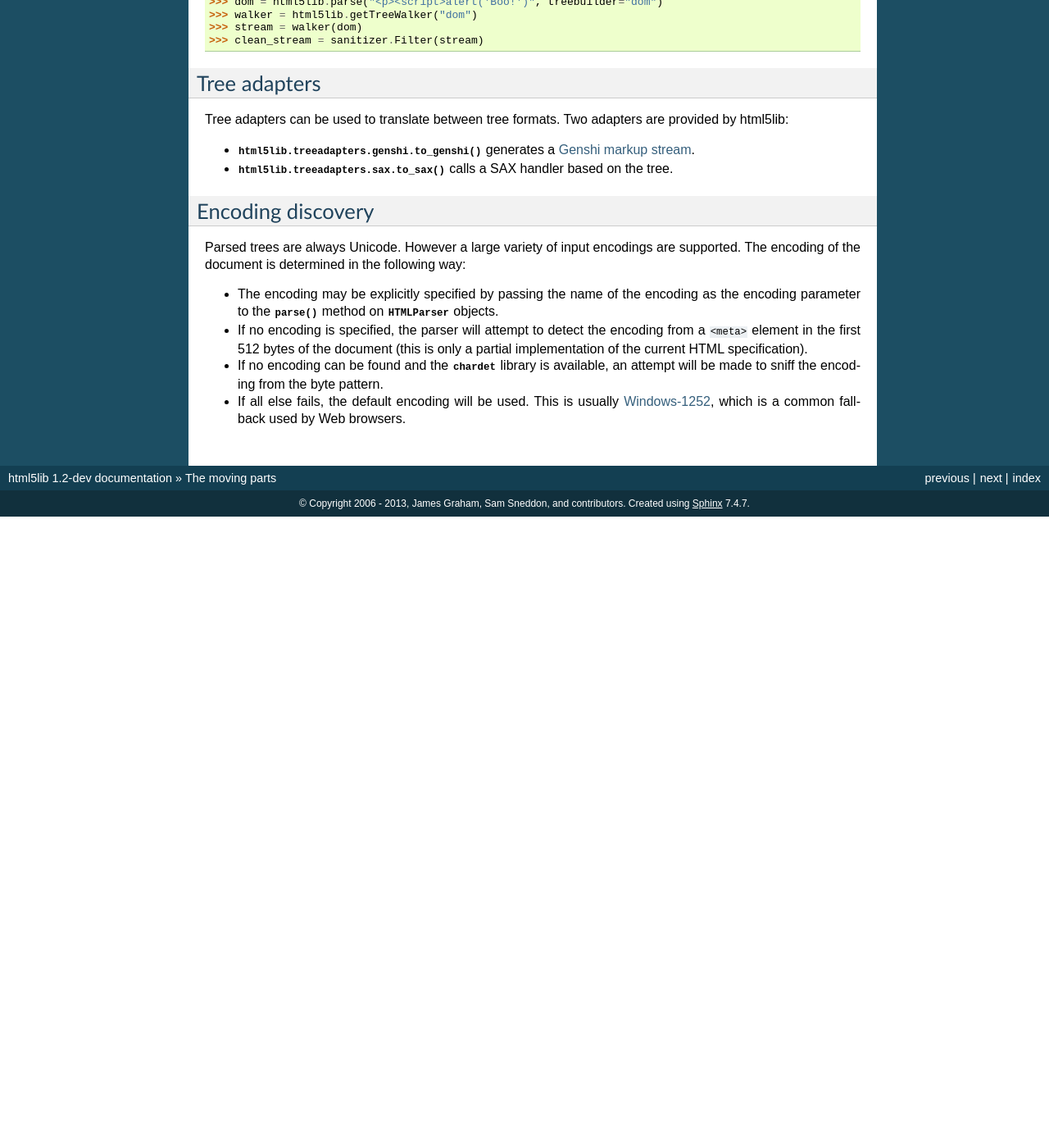
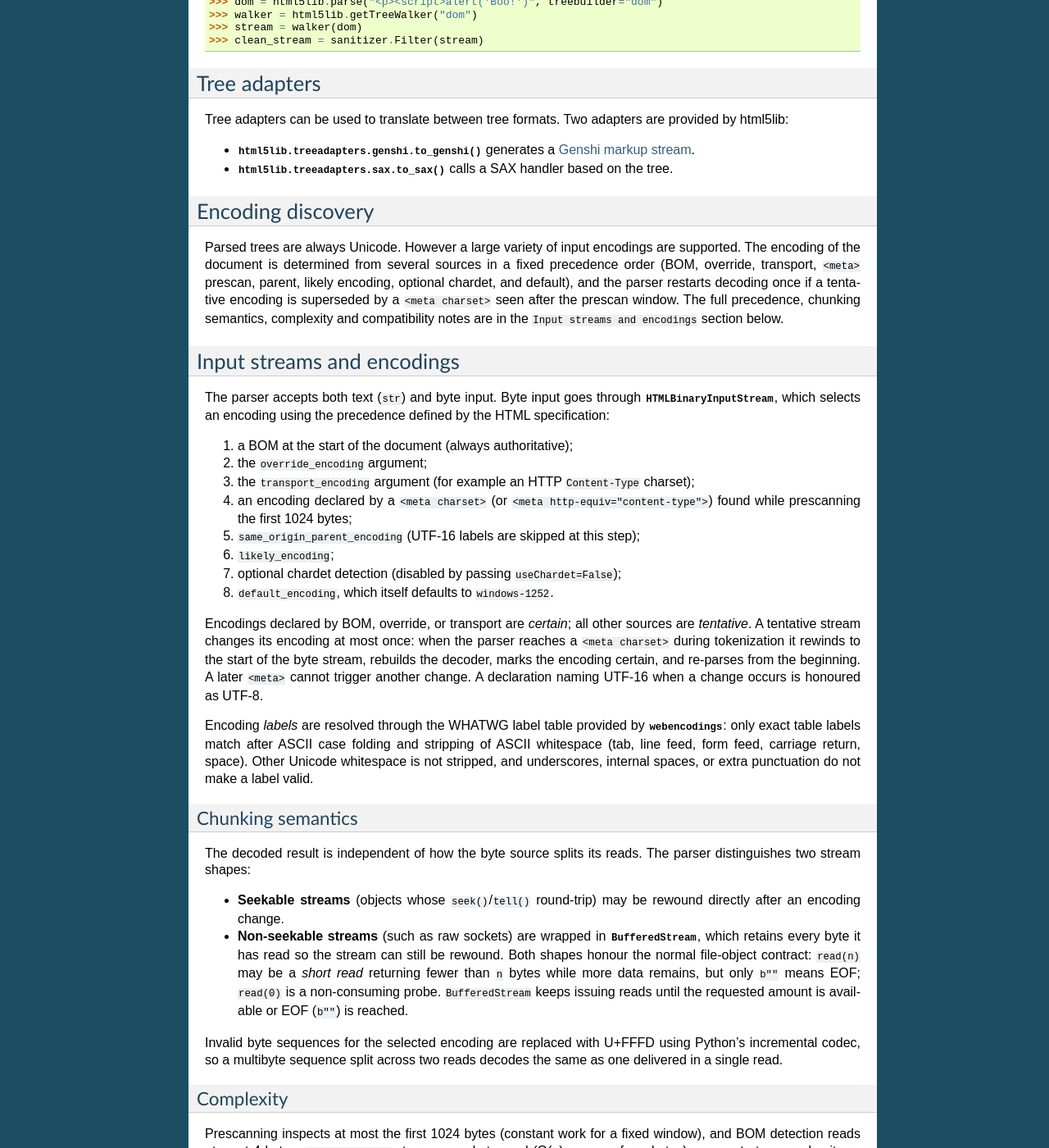
Before and after one commit to LZY2606/ZY10254, a Sphinx documentation site: the page built from doc/movingparts.rst, in a window 1280 px wide and 1400 px high, scrolled down 1824 px. Shown: the whole window at 82% size. Built offline with Sphinx 7.4.7, drawn with Linux system fonts in a browser that asks for light colours; before the commit the page ends 2454 px from its top, so only the background shows below that; some of the changed text lies outside the part shown.

Commit message:
pwgsb 1257 run B: product snapshot (session 01a0c765-e7ef-7250-81bc-052a92e0f34b)

```diff
--- a/doc/movingparts.rst
+++ b/doc/movingparts.rst
@@ -144,22 +144,84 @@ Encoding discovery
 ------------------
 
 Parsed trees are always Unicode. However a large variety of input
-encodings are supported. The encoding of the document is determined in
-the following way:
+encodings are supported. The encoding of the document is determined from
+several sources in a fixed precedence order (BOM, override, transport,
+``<meta>`` prescan, parent, likely encoding, optional chardet, and
+default), and the parser restarts decoding once if a tentative encoding
+is superseded by a ``<meta charset>`` seen after the prescan window. The
+full precedence, chunking semantics, complexity and compatibility notes
+are in the ``Input streams and encodings`` section below.
 
-* The encoding may be explicitly specified by passing the name of the
-  encoding as the encoding parameter to the
-  :meth:`~html5lib.html5parser.HTMLParser.parse` method on
-  :class:`~html5lib.html5parser.HTMLParser` objects.
+Input streams and encodings
+---------------------------
 
-* If no encoding is specified, the parser will attempt to detect the
-  encoding from a ``<meta>``  element in the first 512 bytes of the
-  document (this is only a partial implementation of the current HTML
-  specification).
+The parser accepts both text (``str``) and byte input. Byte input goes through
+:class:`~html5lib._inputstream.HTMLBinaryInputStream`, which selects an
+encoding using the precedence defined by the HTML specification:
 
-* If no encoding can be found and the :mod:`chardet` library is available, an
-  attempt will be made to sniff the encoding from the byte pattern.
+#. a BOM at the start of the document (always authoritative);
+#. the ``override_encoding`` argument;
+#. the ``transport_encoding`` argument (for example an HTTP
+   ``Content-Type`` charset);
+#. an encoding declared by a ``<meta charset>`` (or
+   ``<meta http-equiv="content-type">``) found while prescanning the first
+   1024 bytes;
+#. ``same_origin_parent_encoding`` (UTF-16 labels are skipped at this step);
+#. ``likely_encoding``;
+#. optional chardet detection (disabled by passing ``useChardet=False``);
+#. ``default_encoding``, which itself defaults to ``windows-1252``.
 
-* If all else fails, the default encoding will be used. This is usually
-  `Windows-1252 <http://en.wikipedia.org/wiki/Windows-1252>`_, which is
-  a common fallback used by Web browsers.
+Encodings declared by BOM, override, or transport are *certain*; all other
+sources are *tentative*. A tentative stream changes its encoding at most
+once: when the parser reaches a ``<meta charset>`` during tokenization it
+rewinds to the start of the byte stream, rebuilds the decoder, marks the
+encoding certain, and re-parses from the beginning. A later ``<meta>``
+cannot trigger another change. A declaration naming UTF-16 when a change
+occurs is honoured as UTF-8.
+
+Encoding *labels* are resolved through the WHATWG label table provided by
+:mod:`webencodings`: only exact table labels match after ASCII case folding
+and stripping of ASCII whitespace (tab, line feed, form feed, carriage
+return, space). Other Unicode whitespace is not stripped, and underscores,
+internal spaces, or extra punctuation do not make a label valid.
+
+Chunking semantics
+~~~~~~~~~~~~~~~~~~
+
+The decoded result is independent of how the byte source splits its reads.
+The parser distinguishes two stream shapes:
+
+* **Seekable streams** (objects whose ``seek()``/``tell()`` round-trip) may
+  be rewound directly after an encoding change.
+* **Non-seekable streams** (such as raw sockets) are wrapped in
+  :class:`~html5lib._inputstream.BufferedStream`, which retains every byte it
+  has read so the stream can still be rewound. Both shapes honour the normal
+  file-object contract: ``read(n)`` may be a *short read* returning fewer than
+  ``n`` bytes while more data remains, but only ``b""`` means EOF; ``read(0)``
+  is a non-consuming probe. ``BufferedStream`` keeps issuing reads until the
+  requested amount is available or EOF (``b""``) is reached.
+
+Invalid byte sequences for the selected encoding are replaced with U+FFFD
+using Python's incremental codec, so a multibyte sequence split across two
+reads decodes the same as one delivered in a single read.
+
+Complexity
+~~~~~~~~~~
+
+Prescanning inspects at most the first 1024 bytes (constant work for a fixed
+window), and BOM detection reads at most 4 bytes. ``BufferedStream`` stores
+every byte read (O(n) memory for n bytes) so a restart can replay it;
+re-reading already buffered data is an O(1) buffer lookup plus the bytes
+copied. The single permitted encoding restart re-tokenizes the prefix once,
+so the total tokenization work is proportional to the document length plus
+that one prefix.
+
+Compatibility
+~~~~~~~~~~~~~
+
+No public argument names or defaults change and no network, locale, clock,
+or file-system state is consulted by encoding selection. Detection stays
+local: chardet is only attempted when ``useChardet`` is true (the default)
+and installed; passing ``useChardet=False`` gives fully deterministic
+selection. The test-suite contract for chunk independence and encoding
+precedence lives in ``html5lib/tests/test_stream_chunks.py``.
```
Also changed, not shown: CHANGES.rst (+9 -0 lines), 2 other files.
